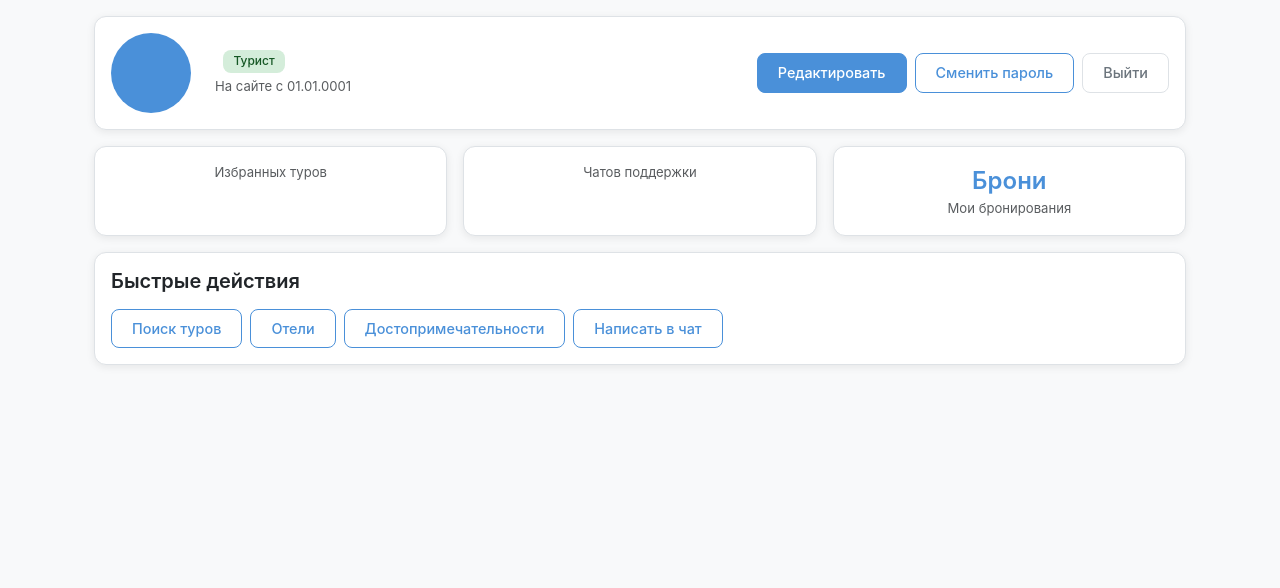
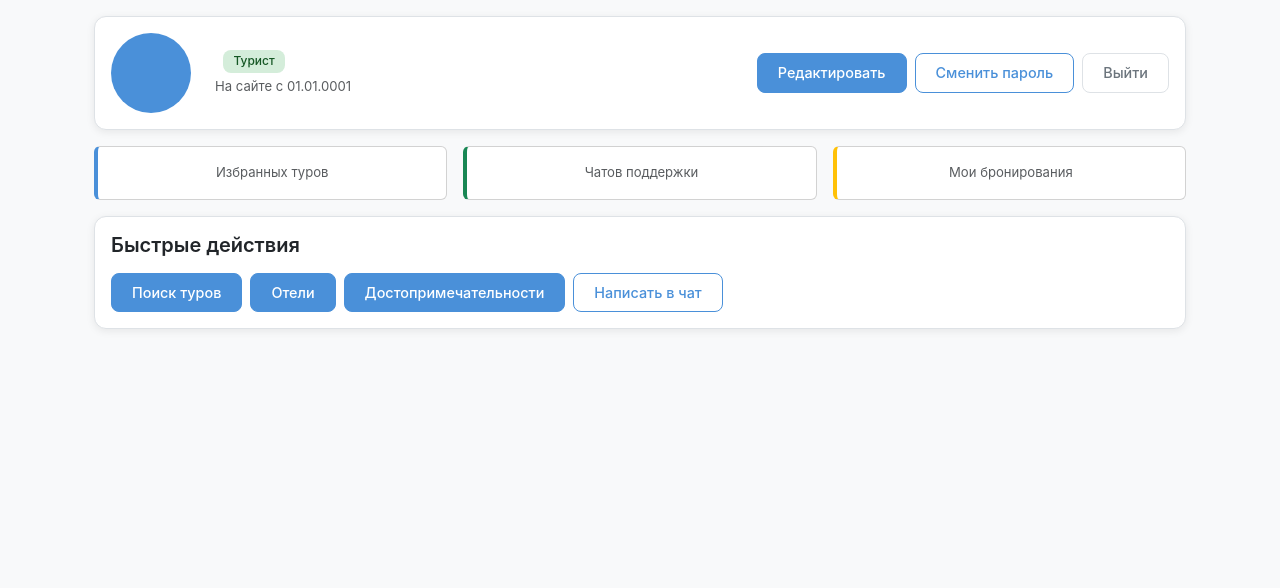
Before and after one commit to Nikita-Pugach/TravelGuide, an ASP.NET Core app: template TravelGuide/Views/Account/Profile.cshtml in a window 1280 px wide. Shown: the part 81-669 px from the top of the page. Run offline with ASP.NET Core 8, Linux system fonts and the light colour scheme; the template is opened without the code that fills it, so the values that code supplies are empty; style sheets or scripts are compiled from the project's sources; some libraries are stand-ins or nearby versions.

Commit message:
feat: improve profile page stats and buttons visibility
- Add colored left borders to stats cards (blue/green/yellow)
- Make quick action buttons solid (btn-primary) instead of outline
- Add BookingsCount to ViewBag

```diff
--- a/TravelGuide/Controllers/AccountController.cs
+++ b/TravelGuide/Controllers/AccountController.cs
@@ -138,6 +138,7 @@ public class AccountController : Controller
         // Статистика
         ViewBag.FavoritesCount = await _context.FavoriteTours.CountAsync(f => f.UserId == userId.Value);
         ViewBag.ChatsCount = await _context.Chats.CountAsync(c => c.UserId == userId.Value);
+        ViewBag.BookingsCount = await _context.Bookings.CountAsync(b => b.UserId == userId.Value);
         ViewBag.RecentFavorites = await _context.FavoriteTours
             .Include(f => f.Tour!).ThenInclude(t => t.Country)
             .Where(f => f.UserId == userId.Value)
--- a/TravelGuide/Views/Account/Profile.cshtml
+++ b/TravelGuide/Views/Account/Profile.cshtml
@@ -82,9 +82,9 @@
     <div class="row g-3 mb-3">
         <div class="col-sm-4">
             <a asp-controller="Favorites" asp-action="Index" class="text-decoration-none">
-                <div class="card tour-card h-100">
+                <div class="card h-100" style="border-left: 4px solid var(--primary); transition: transform 0.15s;">
                     <div class="card-body text-center py-3">
-                        <div style="font-weight: 600; color: var(--primary); font-size: 1.5rem;">@ViewBag.FavoritesCount</div>
+                        <div style="font-weight: 700; color: var(--primary); font-size: 1.8rem;">@ViewBag.FavoritesCount</div>
                         <div class="text-muted small">Избранных туров</div>
                     </div>
                 </div>
@@ -92,9 +92,9 @@
         </div>
         <div class="col-sm-4">
             <a asp-controller="Chat" asp-action="Index" class="text-decoration-none">
-                <div class="card tour-card h-100">
+                <div class="card h-100" style="border-left: 4px solid #198754;">
                     <div class="card-body text-center py-3">
-                        <div style="font-weight: 600; color: var(--primary); font-size: 1.5rem;">@ViewBag.ChatsCount</div>
+                        <div style="font-weight: 700; color: #198754; font-size: 1.8rem;">@ViewBag.ChatsCount</div>
                         <div class="text-muted small">Чатов поддержки</div>
                     </div>
                 </div>
@@ -102,9 +102,9 @@
         </div>
         <div class="col-sm-4">
             <a asp-controller="Bookings" asp-action="Index" class="text-decoration-none">
-                <div class="card tour-card h-100">
+                <div class="card h-100" style="border-left: 4px solid #ffc107;">
                     <div class="card-body text-center py-3">
-                        <div style="font-weight: 600; color: var(--primary); font-size: 1.5rem;">Брони</div>
+                        <div style="font-weight: 700; color: #ffc107; font-size: 1.8rem;">@ViewBag.BookingsCount</div>
                         <div class="text-muted small">Мои бронирования</div>
                     </div>
                 </div>
@@ -117,9 +117,9 @@
         <div class="card-body p-3">
             <h5 class="mb-3" style="font-weight: 600;">Быстрые действия</h5>
             <div class="d-flex flex-wrap gap-2">
-                <a asp-controller="Tours" asp-action="Index" class="btn btn-outline-primary btn-sm">Поиск туров</a>
-                <a asp-controller="Hotels" asp-action="Index" class="btn btn-outline-primary btn-sm">Отели</a>
-                <a asp-controller="Sights" asp-action="Index" class="btn btn-outline-primary btn-sm">Достопримечательности</a>
+                <a asp-controller="Tours" asp-action="Index" class="btn btn-primary btn-sm">Поиск туров</a>
+                <a asp-controller="Hotels" asp-action="Index" class="btn btn-primary btn-sm">Отели</a>
+                <a asp-controller="Sights" asp-action="Index" class="btn btn-primary btn-sm">Достопримечательности</a>
                 <a asp-controller="Chat" asp-action="Create" class="btn btn-outline-primary btn-sm">Написать в чат</a>
             </div>
         </div>
```
